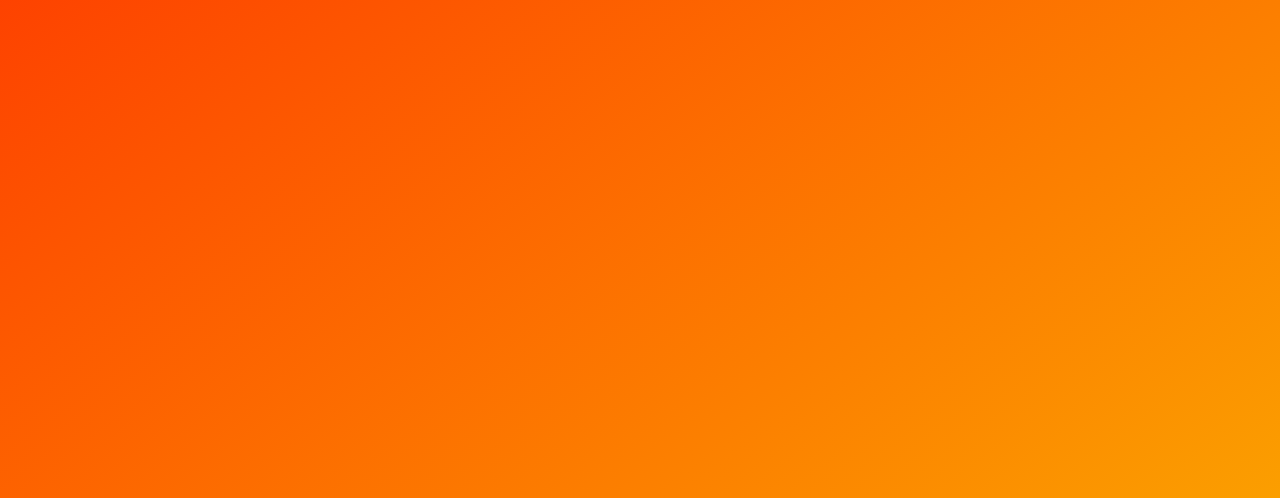
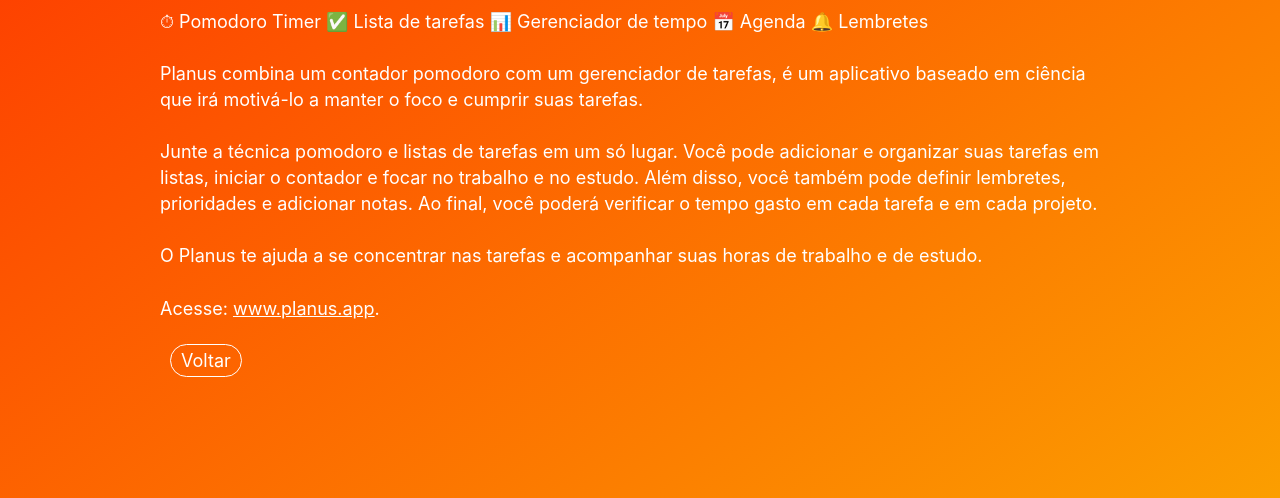
Before and after one commit to ruyjfs/engetec, a Gatsby site: page /planus in a window 1280 px wide. Before the commit this address had no page. Shown: the part 302-800 px from the top of the page. Built offline with nearby package versions, Linux system fonts and the light colour scheme; Gatsby itself is replaced by a stand-in of ours.

Commit message:
:sparkles: Add Planus page

```diff
--- a/src/pages/index.tsx
+++ b/src/pages/index.tsx
@@ -50,6 +50,7 @@ export default () => (
           <Logo src={logo} className="App-logo-text" alt="logo" />
 
           <Button to="/religare">Religare</Button>
+          <Button to="/planus">Planus</Button>
           <Button to="/j3scrum">j3scrum</Button>
           <Button to="/politikos">Politikos</Button>
         </ContainerMiddle>
--- /dev/null
+++ b/src/pages/planus.tsx
@@ -0,0 +1,69 @@
+import React from "react"
+import { Link } from "gatsby"
+import styled from "styled-components"
+import { OutboundLink } from "gatsby-plugin-google-analytics"
+
+import Layout from "../components/layout"
+import SEO from "../components/seo"
+
+const SecondPage = () => (
+  <Layout>
+    <SEO title="Religare" />
+    <Container>
+      <ContainerMiddle>
+        <h1>Planus</h1>
+        <p>
+        ⏱ Pomodoro Timer ✅ Lista de tarefas 📊 Gerenciador de tempo 📅 Agenda 🔔 Lembretes
+        </p>
+        <p>
+        Planus combina um contador pomodoro com um gerenciador de tarefas, é um aplicativo baseado em ciência que irá motivá-lo a manter o foco e cumprir suas tarefas.
+        </p>
+        <p>
+          Junte a técnica pomodoro e listas de tarefas em um só lugar. Você pode adicionar e organizar suas tarefas em listas, iniciar o contador e focar no trabalho e no estudo. Além disso, você também pode definir lembretes, prioridades e adicionar notas. Ao final, você poderá verificar o tempo gasto em cada tarefa e em cada projeto.
+        </p>
+        <p>
+          O Planus te ajuda a se concentrar nas tarefas e acompanhar suas horas de trabalho e de estudo.
+        </p>
+        <p>
+          Acesse:{" "}
+          <OutboundLink
+            href="https://planus.app"
+            target="_blank"
+          >
+            www.planus.app
+          </OutboundLink>
+          .
+        </p>
+        <Button to="/">Voltar</Button>
+      </ContainerMiddle>
+    </Container>
+  </Layout>
+)
+
+export default SecondPage
+
+const Button = styled(Link)`
+  border: solid 1px;
+  border-color: #fff;
+  border-radius: 40px;
+  text-align: center;
+  text-decoration: none !important;
+  color: #fff;
+  padding: 5px 10px;
+  margin: 0 10px;
+`
+
+const Container = styled.div`
+  overflow: hidden;
+  flex: 1;
+  justify-content: center;
+  align-items: center;
+  min-height: 100vh;
+  display: flex;
+  color: #fff;
+`
+const ContainerMiddle = styled.div`
+  top: 30%;
+  position: absolute;
+  max-width: 960px;
+`
--- a/src/pages/politikos.tsx
+++ b/src/pages/politikos.tsx
@@ -12,8 +12,8 @@ const SecondPage = () => (
       <ContainerMiddle>
         <h1>Politikos</h1>
         <p>
-          Politikos é uma forma de todos poder dar e saber a opinão sobre os
-          atuais políticos do país.
+          Em breve uma nova forma onde todos podem saber e dar a opinão sobre os
+          atuais políticos do país em tempo real.
         </p>
         <Button to="/">Voltar</Button>
       </ContainerMiddle>
```
Also changed, not shown: package.json (+5 -3 lines), src/pages/religare.tsx (+11 -17 lines).
